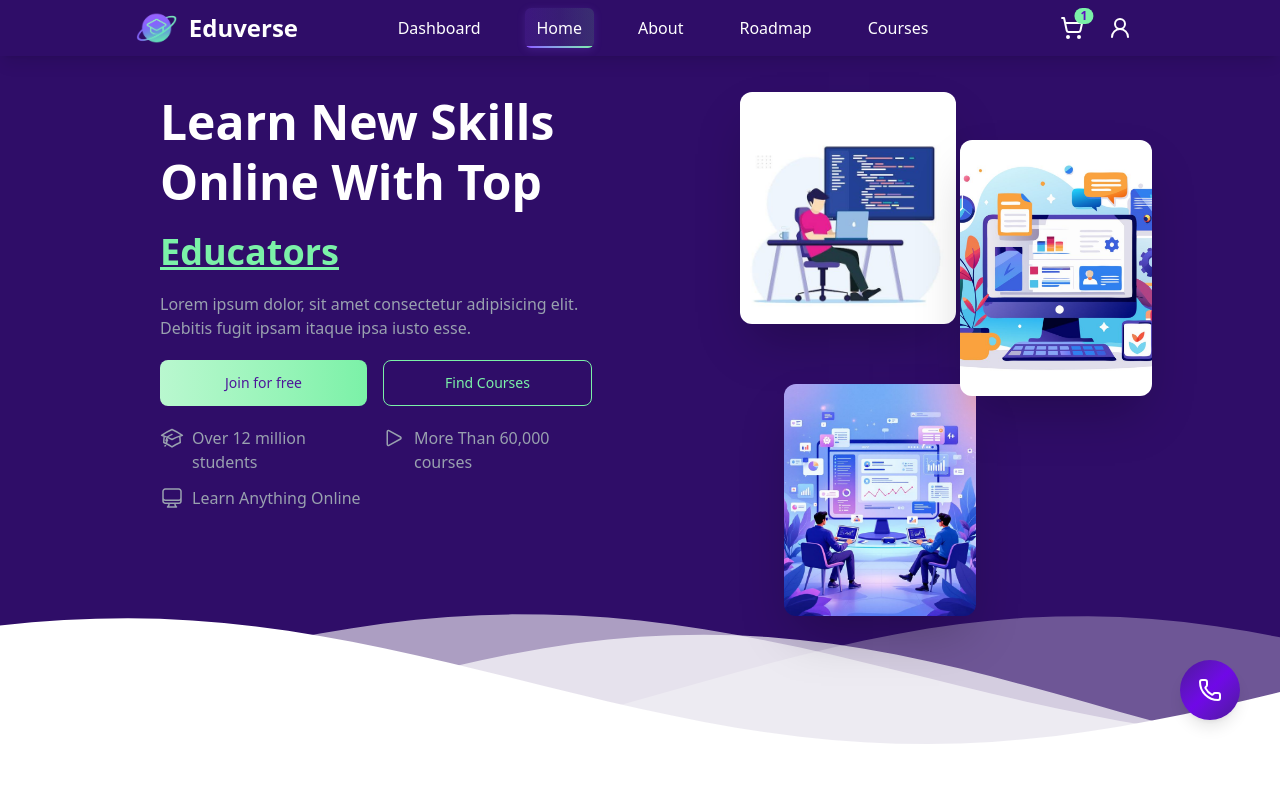
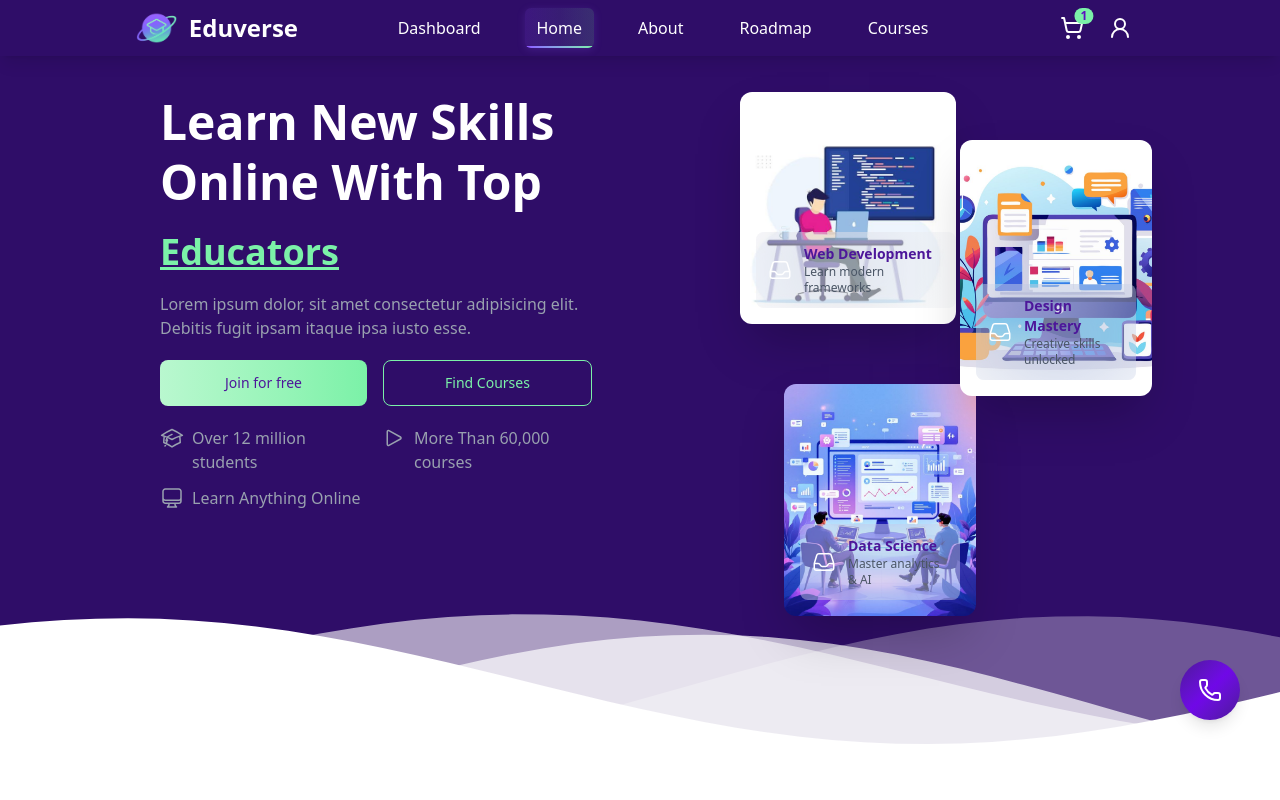
Before and after one commit to marinaeleshaa/Eduverse, an Angular app: page /home in a window 1280 px wide. Shown: the top 800 px of the page. Built offline with nearby package versions, Linux system fonts and the light colour scheme.

Commit message:
feat: updated hero section in home page

```diff
--- a/src/app/components/home-page/home sections/home-hero-section/home-hero-section.html
+++ b/src/app/components/home-page/home sections/home-hero-section/home-hero-section.html
@@ -5,10 +5,14 @@
     >
       <!-- left -->
       <div class="flex lg:w-[45%] w-full flex-col gap-5">
-        <h1 class="capitalize text-3xl md:text-4xl lg:text-5xl text-white leading-tight text-center lg:text-left font-bold">
+        <h1
+          class="capitalize text-3xl md:text-4xl lg:text-5xl text-white leading-tight text-center lg:text-left font-bold"
+        >
           learn new skills online with top
         </h1>
-        <p class="capitalize text-green-300 text-2xl md:text-3xl lg:text-4xl underline text-center lg:text-left font-semibold">
+        <p
+          class="capitalize text-green-300 text-2xl md:text-3xl lg:text-4xl underline text-center lg:text-left font-semibold"
+        >
           educators
         </p>
         <p class="text-gray-400 text-base md:text-md">
@@ -17,12 +21,13 @@
         </p>
         <div class="flex flex-col sm:flex-row gap-4">
           <button
-          routerLink="/signUp"
+            routerLink="/signUp"
             class="px-6 py-3 text-sm font-medium text-violet-900 bg-gradient-to-r from-green-200 to-green-300 rounded-lg hover:shadow-lg hover:scale-105 transition-all cursor-pointer flex-1"
           >
             Join for free
           </button>
           <button
+            routerLink="/courses"
             class="px-6 py-3 text-sm font-medium text-green-300 hover:text-white border border-green-300 rounded-lg hover:bg-violet-800 transition-all cursor-pointer flex-1"
           >
             Find Courses
@@ -86,14 +91,16 @@
       <!-- right - Layered Random Grid -->
       <div class="lg:w-[50%] w-full hidden md:block relative min-h-[500px] lg:min-h-[400px]">
         <!-- Image Card 1 - Large, Bottom Left -->
-        <div class="absolute top-0 left-15 lg:left-10 xl:left-25 w-[50%] lg:w-[50%] xl:w-[45%] z-10 group">
+        <div
+          class="absolute top-0 left-15 lg:left-10 xl:left-25 w-[50%] lg:w-[50%] xl:w-[45%] z-10 group"
+        >
           <img
             src="1111.jpg"
             alt="Course preview"
-            class="w-full h-64 xl:h-58  object-cover rounded-xl shadow-2xl group-hover:scale-105 transition-transform duration-300"
+            class="w-full h-64 xl:h-58 object-cover rounded-xl shadow-2xl group-hover:scale-105 transition-transform duration-300"
           />
           <div
-            class="absolute xl:right-0 bottom-4 left-4 right-4 backdrop-blur-md bg-white/10 p-3 flex gap-3 rounded-lg items-center opacity-0 group-hover:opacity-100 transition-opacity duration-300"
+            class="absolute xl:right-0 bottom-4 left-4 right-4 backdrop-blur-3xl bg-white/30 p-3 flex gap-3 rounded-lg items-center group-hover:scale-105 transition-all duration-300"
           >
             <svg
               xmlns="http://www.w3.org/2000/svg"
@@ -101,7 +108,38 @@
               viewBox="0 0 24 24"
               stroke-width="1.5"
               stroke="currentColor"
-              class="w-6 h-6  text-green-300 flex-shrink-0"
+              class="w-6 h-6 text-white flex-shrink-0"
+            >
+              <path
+                stroke-linecap="round"
+                stroke-linejoin="round"
+                d="M2.25 13.5h3.86a2.25 2.25 0 0 1 2.012 1.244l.256.512a2.25 2.25 0 0 0 2.013 1.244h3.218a2.25 2.25 0 0 0 2.013-1.244l.256-.512a2.25 2.25 0 0 1 2.013-1.244h3.859m-19.5.338V18a2.25 2.25 0 0 0 2.25 2.25h15A2.25 2.25 0 0 0 21.75 18v-4.162c0-.224-.034-.447-.1-.661L19.24 5.338a2.25 2.25 0 0 0-2.15-1.588H6.911a2.25 2.25 0 0 0-2.15 1.588L2.35 13.177a2.25 2.25 0 0 0-.1.661Z"
+              />
+            </svg>
+            <div class="text-violet-900">
+              <p class="text-sm font-semibold">Web Development</p>
+              <p class="text-xs text-gray-600">Learn modern frameworks</p>
+            </div>
+          </div>
+        </div>
+
+        <!-- Image Card 2 - Medium, Top Right (Overlapping) -->
+        <div class="absolute top-12 right-0 lg:-right-8 w-[40%] lg:w-[45%] xl:w-[40%] z-30 group">
+          <img
+            src="222.jpg"
+            alt="Course preview"
+            class="w-full h-56 lg:h-64 object-cover rounded-xl shadow-2xl group-hover:scale-105 group-hover:z-40 transition-all duration-300"
+          />
+          <div
+            class="absolute bottom-4 left-4 right-4 backdrop-blur-3xl bg-white/30 p-3 flex gap-3 rounded-lg items-center group-hover:scale-105 group-hover:z-40 transition-all duration-300"
+          >
+            <svg
+              xmlns="http://www.w3.org/2000/svg"
+              fill="none"
+              viewBox="0 0 24 24"
+              stroke-width="1.5"
+              stroke="currentColor"
+              class="w-6 h-6 text-white flex-shrink-0"
             >
               <path
                 stroke-linecap="round"
@@ -110,21 +148,21 @@
               />
             </svg>
             <div class="text-white">
-              <p class="text-sm font-semibold">Web Development</p>
-              <p class="text-xs text-gray-300">Learn modern frameworks</p>
+              <p class="text-sm font-semibold text-violet-900">Design Mastery</p>
+              <p class="text-xs text-gray-600">Creative skills unlocked</p>
             </div>
           </div>
         </div>
 
-        <!-- Image Card 2 - Medium, Top Right (Overlapping) -->
-        <div class="absolute top-12 right-0 lg:-right-8  w-[40%] lg:w-[45%] xl:w-[40%] z-30 group">
+        <!-- Image Card 3 - Small, Bottom Center (Overlapping both) -->
+        <div class="absolute bottom-15 lg:bottom-15 xl:-bottom-6 left-[30%] w-[40%] z-20 group">
           <img
-            src="222.jpg"
+            src="333.jpg"
             alt="Course preview"
-            class="w-full h-56 lg:h-64 object-cover rounded-xl shadow-2xl group-hover:scale-105 group-hover:z-40 transition-all duration-300"
+            class="w-full h-52 lg:h-58 lg:w-60 object-cover rounded-xl shadow-2xl group-hover:scale-105 group-hover:z-40 transition-all duration-300"
           />
           <div
-            class="absolute bottom-4 left-4 right-4 backdrop-blur-md bg-white/10 p-3 flex gap-3 rounded-lg items-center opacity-0 group-hover:opacity-100 transition-opacity duration-300"
+            class="absolute bottom-4 left-4 right-4 backdrop-blur-3xl bg-white/30 p-3 flex gap-3 rounded-lg items-center group-hover:scale-105 group-hover:z-40 transition-all duration-300"
           >
             <svg
               xmlns="http://www.w3.org/2000/svg"
@@ -132,7 +170,7 @@
               viewBox="0 0 24 24"
               stroke-width="1.5"
               stroke="currentColor"
-              class="w-6 h-6 text-green-300 flex-shrink-0"
+              class="w-6 h-6 text-white flex-shrink-0"
             >
               <path
                 stroke-linecap="round"
@@ -140,40 +178,9 @@
                 d="M2.25 13.5h3.86a2.25 2.25 0 0 1 2.012 1.244l.256.512a2.25 2.25 0 0 0 2.013 1.244h3.218a2.25 2.25 0 0 0 2.013-1.244l.256-.512a2.25 2.25 0 0 1 2.013-1.244h3.859m-19.5.338V18a2.25 2.25 0 0 0 2.25 2.25h15A2.25 2.25 0 0 0 21.75 18v-4.162c0-.224-.034-.447-.1-.661L19.24 5.338a2.25 2.25 0 0 0-2.15-1.588H6.911a2.25 2.25 0 0 0-2.15 1.588L2.35 13.177a2.25 2.25 0 0 0-.1.661Z"
               />
             </svg>
-            <div class="text-white">
-              <p class="text-sm font-semibold">Design Mastery</p>
-              <p class="text-xs text-gray-300">Creative skills unlocked</p>
-            </div>
-          </div>
-        </div>
-
-        <!-- Image Card 3 - Small, Bottom Center (Overlapping both) -->
-        <div class="absolute bottom-15 lg:bottom-15 xl:-bottom-6 left-[30%] w-[40%]  z-20 group">
-          <img
-            src="333.jpg"
-            alt="Course preview"
-            class="w-full h-52 lg:h-58 lg:w-60 object-cover rounded-xl shadow-2xl group-hover:scale-105 group-hover:z-40 transition-all duration-300"
-          />
-          <div
-            class="absolute bottom-4 left-4 right-4 backdrop-blur-md bg-white/10 p-3 flex gap-3 rounded-lg items-center opacity-0 group-hover:opacity-100 transition-opacity duration-300"
-          >
-            <svg
-              xmlns="http://www.w3.org/2000/svg"
-              fill="none"
-              viewBox="0 0 24 24"
-              stroke-width="1.5"
-              stroke="currentColor"
-              class="w-6 h-6 text-green-300 flex-shrink-0"
-            >
-              <path
-                stroke-linecap="round"
-                stroke-linejoin="round"
-                d="M2.25 13.5h3.86a2.25 2.25 0 0 1 2.012 1.244l.256.512a2.25 2.25 0 0 0 2.013 1.244h3.218a2.25 2.25 0 0 0 2.013-1.244l.256-.512a2.25 2.25 0 0 1 2.013-1.244h3.859m-19.5.338V18a2.25 2.25 0 0 0 2.25 2.25h15A2.25 2.25 0 0 0 21.75 18v-4.162c0-.224-.034-.447-.1-.661L19.24 5.338a2.25 2.25 0 0 0-2.15-1.588H6.911a2.25 2.25 0 0 0-2.15 1.588L2.35 13.177a2.25 2.25 0 0 0-.1.661Z"
-              />
-            </svg>
-            <div class="text-white">
+            <div class="text-violet-900">
               <p class="text-sm font-semibold">Data Science</p>
-              <p class="text-xs text-gray-300">Master analytics & AI</p>
+              <p class="text-xs text-gray-600">Master analytics & AI</p>
             </div>
           </div>
         </div>
```
